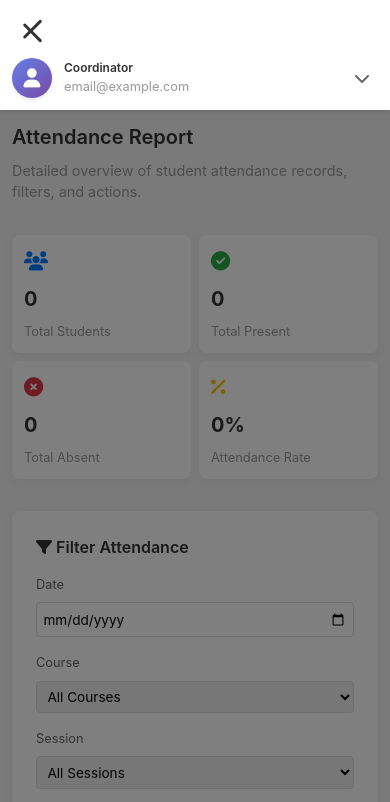
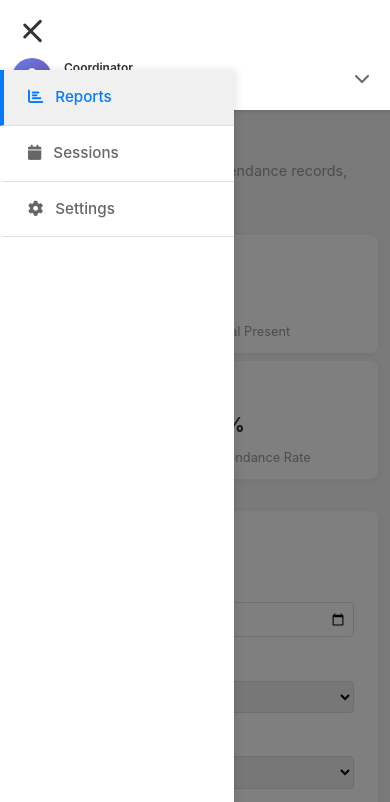
Before and after one commit to Radley-code/Attend-Net, a plain HTML site: page Frontend/coordinator_dashboard.html in a window 390 px wide. Both pictures are taken after a click on the button 32 px from the left and 30 px from the top of the page. Shown: the top 802 px of the page. Drawn offline with nearby package versions, Linux system fonts and the light colour scheme; no server answers.

Commit message:
fix dashboard menu which was hidden

```diff
--- a/Frontend/css/dashboard-styles.css
+++ b/Frontend/css/dashboard-styles.css
@@ -646,6 +646,7 @@ tbody tr:hover {
   }
 
   .navbar-tabs.active {
+    display: flex !important;
     left: 0;
   }
 
--- a/backend/routes/coordinatorRoutes.js
+++ b/backend/routes/coordinatorRoutes.js
@@ -5,7 +5,9 @@ const verifyCoordinator = require("../middleware/auth");
 
 router.get("/me", verifyCoordinator, async (req, res) => {
   try {
-    const coordinatorData = await Coordinator.findById(req.user.id).select("name email");
+    const coordinatorData = await Coordinator.findById(req.user.id).select(
+      "name email",
+    );
     res.json(coordinatorData);
   } catch (err) {
     res.status(500).json({ message: "Error fetching coordinator profile" });
```
Also changed, not shown: backend/routes/loginRoutes.js (+6 -2 lines).
